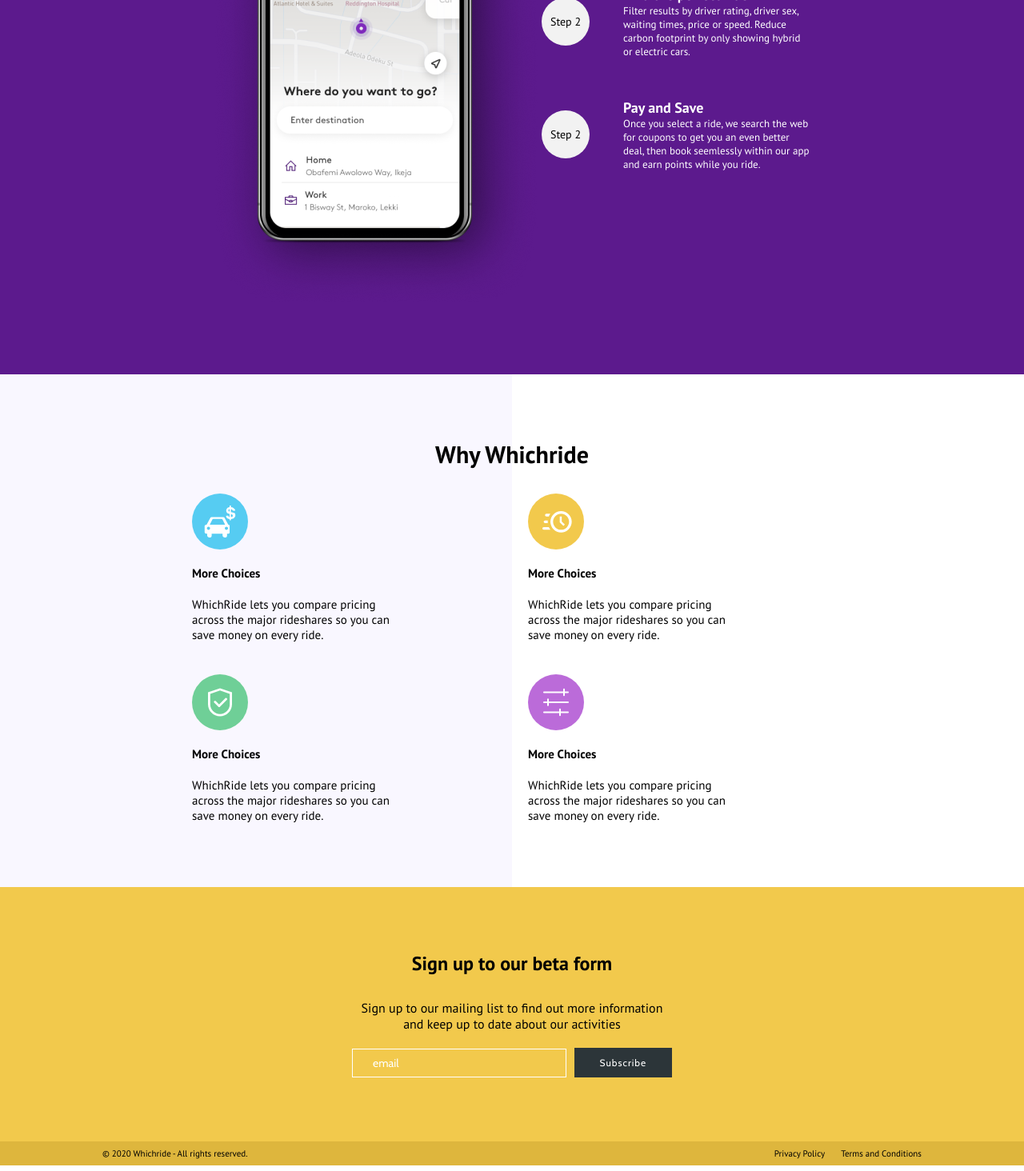
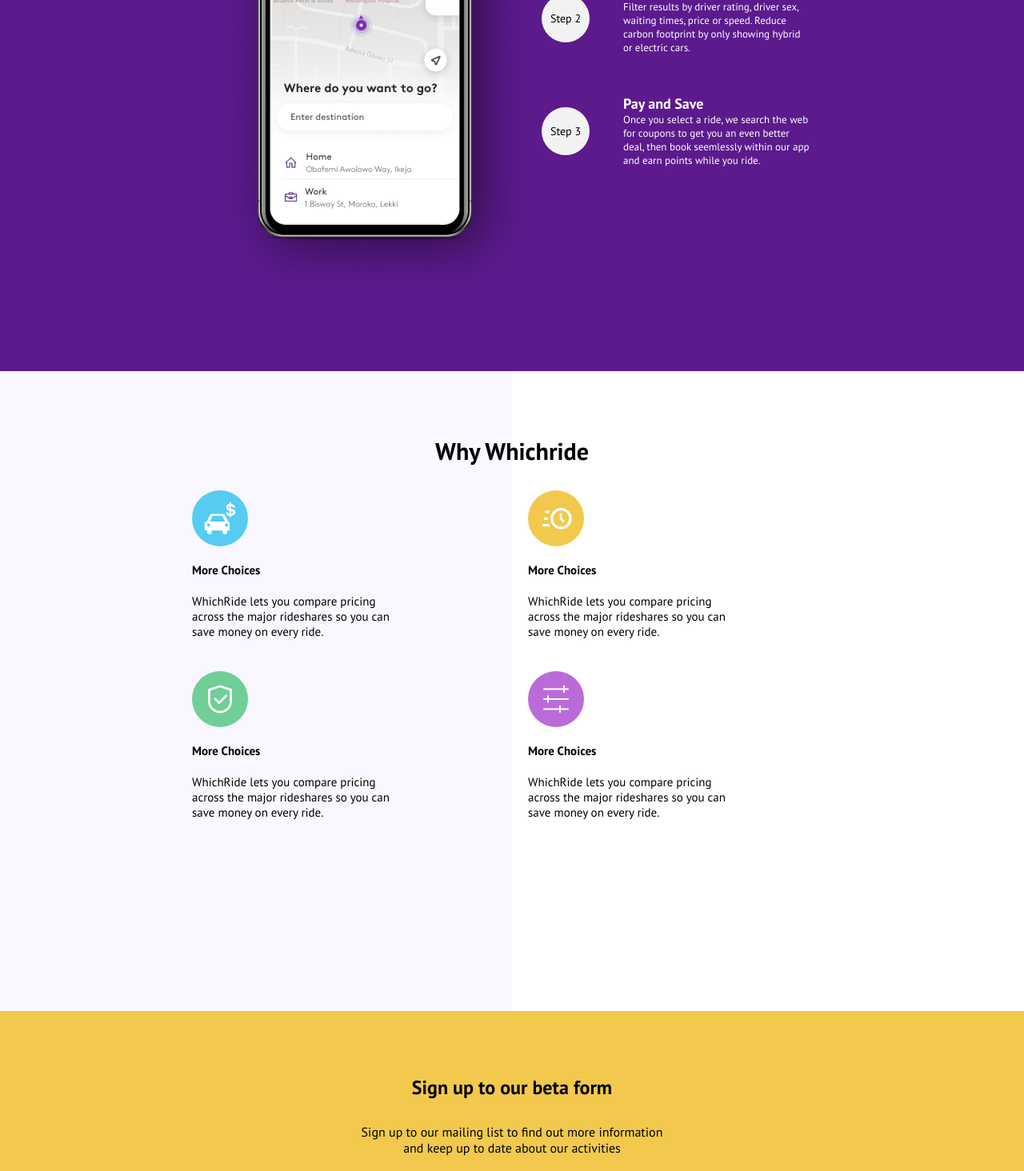
Before and after one commit to adebisit/whichride, a React (Create React App) app: page / in a window 1280 px wide. Shown: the part 1220-2684 px from the top of the page at 80% size. Built offline with nearby package versions, Linux system fonts and the light colour scheme.

Commit message:
Final Changes

```diff
--- a/src/components/HowTo.jsx
+++ b/src/components/HowTo.jsx
@@ -29,7 +29,7 @@
                     </div>
                 </li>
                 <li className="instructionItem" style={{ padding: '15px 0px'}}>
-                    <div>Step 2</div>
+                    <div>Step 3</div>
                     <div>
                         <p className="title">Pay and Save</p>
                         <p className="subtitle">Once you select a ride, we search the web for coupons to get you an even better deal, then book seemlessly within our app and earn points while you ride.</p>
--- a/src/components/SingUp.jsx
+++ b/src/components/SingUp.jsx
@@ -2,6 +2,10 @@
 
 function SingUp() {
     const [email, setEmail] = useState('')
+    const onSubmit = (e) => {
+        e.preventDefault()
+        alert('Subscribed')
+    }
 
     return (
         <>
--- a/src/components/WhyUs.jsx
+++ b/src/components/WhyUs.jsx
@@ -5,7 +5,7 @@
 
 function WhyUs() {
   return (
-    <div className="" style={{padding: '80px', position: 'relative'}}>
+    <div className="" style={{padding: '80px', position: 'relative', paddingBottom: '239px'}}>
         <div style={{
             position: "absolute",
             width: '50%',
--- a/src/components/layouts/Footer.jsx
+++ b/src/components/layouts/Footer.jsx
@@ -5,10 +5,10 @@
         © 2020 Whichride - All rights reserved.
         </p>
         <div>
-            <a href="/" style={{marginRight: '20px'}}>
+            <a href="/" style={{marginRight: '20px', color: 'white'}}>
                 Privacy Policy
             </a>
-            <a href="/">
+            <a href="/" style={{ color: 'white' }}>
                 Terms and Conditions
             </a>
         </div>
--- a/src/index.css
+++ b/src/index.css
@@ -49,7 +49,9 @@
   align-items: center;
   justify-content: space-between;
   background-color: #DEB63D;
-  padding: 8px 10%;
+  color: white;
+  height: 73px;
+  padding: 0 10%;
   font-size: 11px;
 }
 
@@ -91,10 +93,12 @@
 .heroTitle {
   font-size: 48px;
   margin-bottom: 25px;
+  max-width: 450px;
 }
 
 .heroSubtitle {
   font-size: 15px;
+  max-width: 450px;
 }
 
 /* main section {
@@ -183,6 +187,7 @@
 
 .instructionItem .subtitle {
   font-size: 13px;
+  max-width: 379px;
 }
 
 
@@ -230,6 +235,7 @@
 
 .signUpPageContainer .subtitle {
   margin-bottom: 20px;
+  max-width: 495px;
 }
 
 .formControl {
@@ -245,8 +251,9 @@
   font-family: 'Cabin', sans-serif;
   font-size: 14px;
   line-height: 12px;
-  width: 350px;
-  padding: 8px 25px;
+  min-width: 342px;
+  height: 48px;
+  padding: 0px 25px;
   color: white;
   outline: none;
   margin-right: 10px;
@@ -264,9 +271,10 @@
   color: white;
   border: none;
   font-family: 'Cabin', sans-serif;
-  padding: 11px 25px;
+  padding: 0px 25px;
   /* min-height: 43px; */
-  width: 150px;
+  width: 157px;
+  height: 48px;
   cursor: pointer;
 }
 
```
